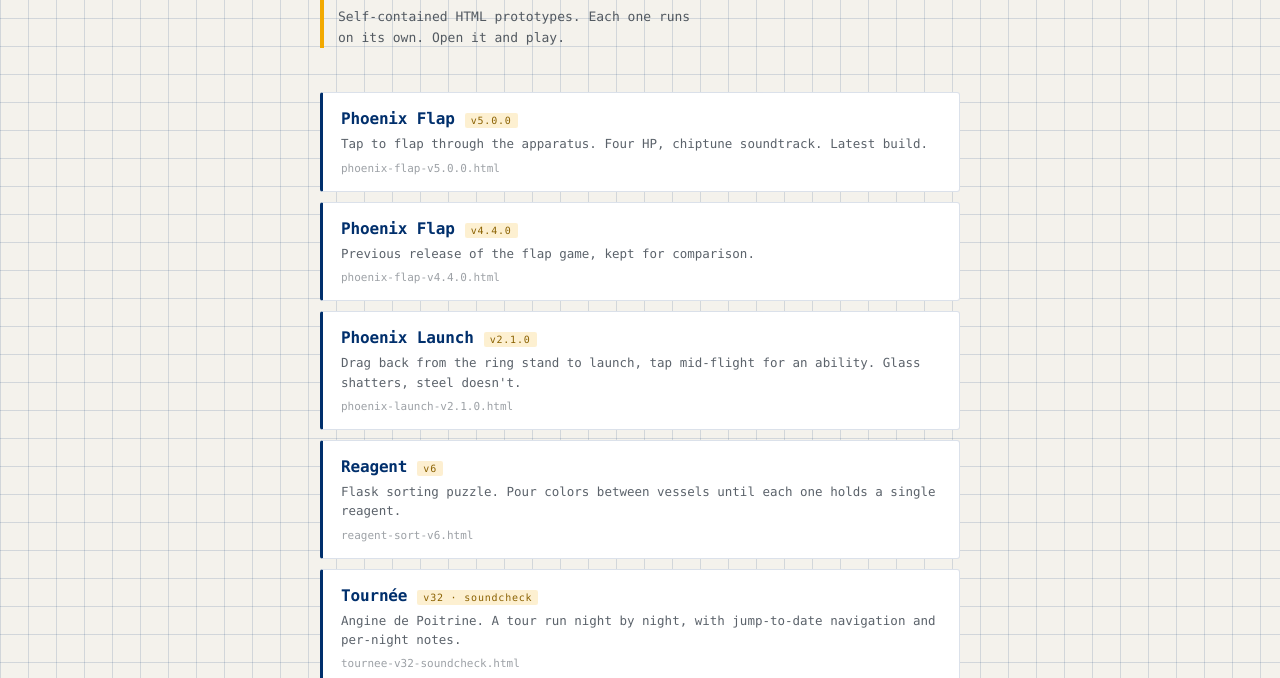
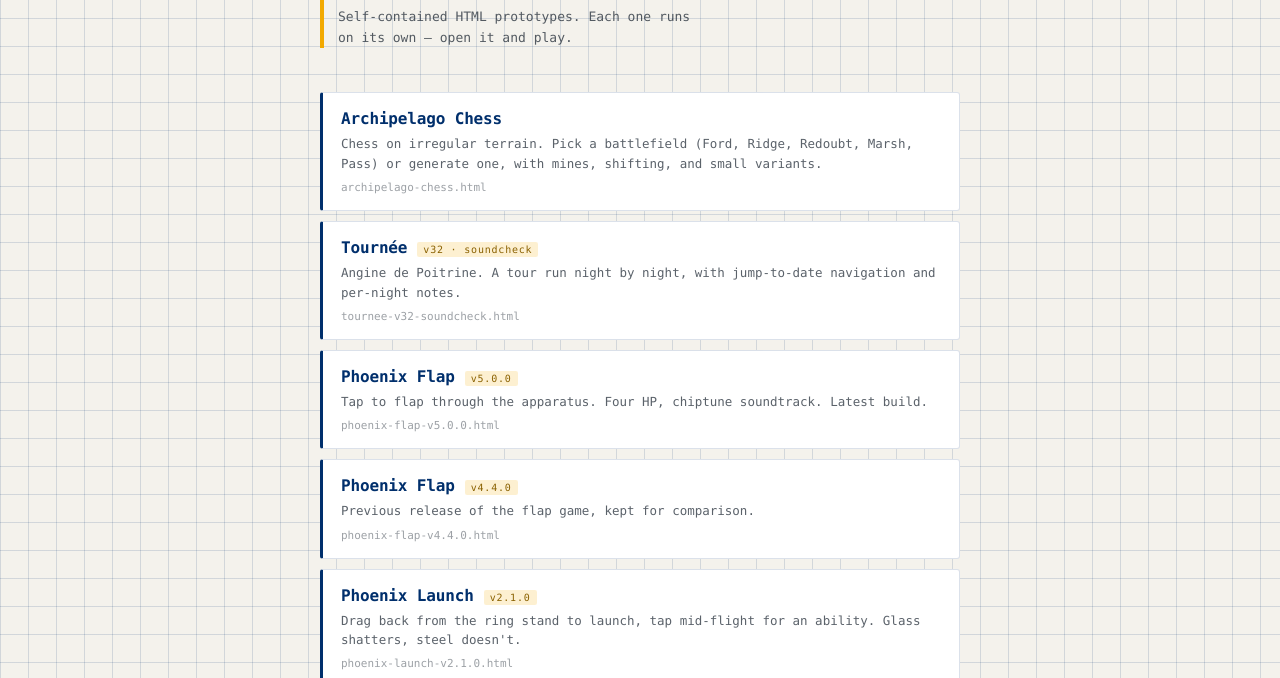
Before and after one commit to dseeman1/mobile_scratch_work, a plain HTML site: page index.html in a window 1280 px wide. Shown: the part 122-800 px from the top of the page. Drawn offline with Linux system fonts and the light colour scheme.

Commit message:
Update index.html

```diff
--- a/index.html
+++ b/index.html
@@ -91,10 +91,24 @@
   <header>
     <div class="eyebrow">Index</div>
     <h1>Mobile Scratch Work</h1>
-    <p>Self-contained HTML prototypes. Each one runs on its own. Open it and play.</p>
+    <p>Self-contained HTML prototypes. Each one runs on its own — open it and play.</p>
   </header>
 
   <ul>
+    <li>
+      <a class="item" href="archipelago-chess.html">
+        <div class="row"><span class="name">Archipelago Chess</span></div>
+        <div class="desc">Chess on irregular terrain. Pick a battlefield (Ford, Ridge, Redoubt, Marsh, Pass) or generate one, with mines, shifting, and small variants.</div>
+        <div class="file">archipelago-chess.html</div>
+      </a>
+    </li>
+    <li>
+      <a class="item" href="tournee-v32-soundcheck.html">
+        <div class="row"><span class="name">Tournée</span><span class="ver">v32 · soundcheck</span></div>
+        <div class="desc">Angine de Poitrine. A tour run night by night, with jump-to-date navigation and per-night notes.</div>
+        <div class="file">tournee-v32-soundcheck.html</div>
+      </a>
+    </li>
     <li>
       <a class="item" href="phoenix-flap-v5.0.0.html">
         <div class="row"><span class="name">Phoenix Flap</span><span class="ver">v5.0.0</span></div>
@@ -124,15 +138,15 @@
       </a>
     </li>
     <li>
-      <a class="item" href="tournee-v32-soundcheck.html">
-        <div class="row"><span class="name">Tournée</span><span class="ver">v32 · soundcheck</span></div>
-        <div class="desc">Angine de Poitrine. A tour run night by night, with jump-to-date navigation and per-night notes.</div>
-        <div class="file">tournee-v32-soundcheck.html</div>
+      <a class="item" href="magic-clone.html">
+        <div class="row"><span class="name">Magic Clone</span></div>
+        <div class="desc">Water sort puzzle in a dark theme. Undo, restart, and a spare flask when you paint yourself into a corner.</div>
+        <div class="file">magic-clone.html</div>
       </a>
     </li>
   </ul>
 
-  <footer>5 projects · drop this file at the repo root</footer>
+  <footer>7 projects · drop this file at the repo root</footer>
 
 </div>
 </body>
```
